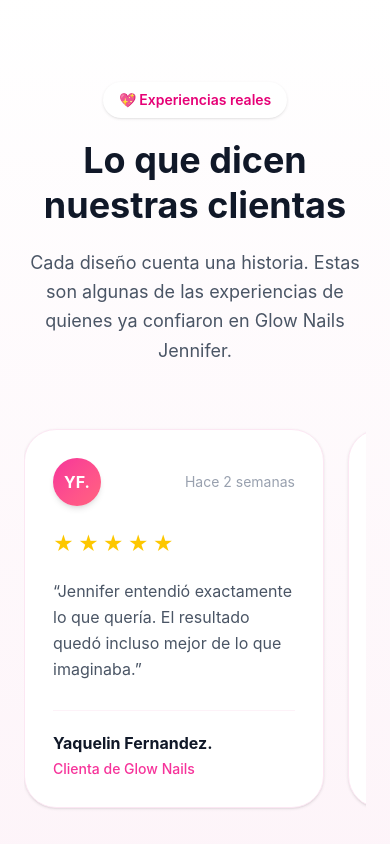
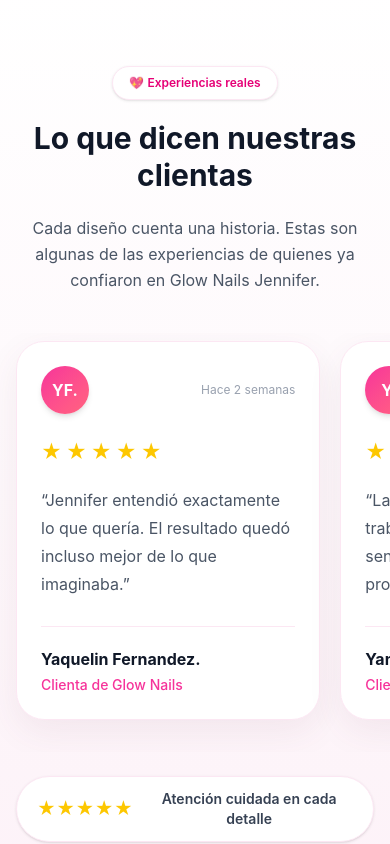
Before and after one commit to thedannytorres23-stack/glow-nails-Jennifer, a React app: page / in a window 390 px wide. Shown: the part 8100-8944 px from the top of the page. Built offline with nearby package versions, Linux system fonts and the light colour scheme; the HTML template or start-up script is replaced by a standard one.

Commit message:
Ser cambiarion ReviewCard y Testimonials para el diseno responsivo

```diff
--- a/src/components/cards/ReviewCard.jsx
+++ b/src/components/cards/ReviewCard.jsx
@@ -5,33 +5,63 @@
   fecha,
   iniciales,
 }) {
+  const estrellasValidas = Math.min(
+    5,
+    Math.max(0, Number(estrellas) || 0)
+  );
+
   return (
-    <article className=" glow-touch group flex h-full min-w-[300px] max-w-[360px] snap-start flex-col rounded-[2rem] border border-pink-100 bg-white p-7 shadow-sm transition-all duration-300 hover:-translate-y-2 hover:shadow-xl md:min-w-0">
-      <div className="flex items-center justify-between">
+    <article
+      className="
+        glow-touch group
+        flex h-full
+        min-w-[85%]
+        snap-center flex-col
+        rounded-[1.75rem]
+        border border-pink-100
+        bg-white
+        p-6
+        shadow-[0_12px_35px_rgba(115,65,85,0.08)]
+        transition-all duration-300
+
+        sm:min-w-[320px] sm:max-w-[370px] sm:p-7
+
+        md:min-w-0 md:max-w-none md:snap-none
+
+        lg:hover:-translate-y-2
+        lg:hover:border-pink-200
+        lg:hover:shadow-[0_20px_50px_rgba(115,65,85,0.14)]
+      "
+    >
+      <div className="flex items-center justify-between gap-4">
         <div
           className="
-            flex h-12 w-12 items-center justify-center
-            rounded-full bg-gradient-to-br from-pink-500 to-rose-400
-            font-bold text-white shadow-md
+            flex h-12 w-12 shrink-0 items-center justify-center
+            rounded-full
+            bg-gradient-to-br from-pink-500 to-rose-400
+            font-bold text-white
+            shadow-md
           "
+          aria-hidden="true"
         >
           {iniciales}
         </div>
 
-        <span className="text-sm text-gray-400">
+        <span className="text-right text-xs text-gray-400 sm:text-sm">
           {fecha}
         </span>
       </div>
 
       <div
         className="mt-6 flex gap-1"
-        aria-label={`${estrellas} de 5 estrellas`}
+        aria-label={`${estrellasValidas} de 5 estrellas`}
       >
         {Array.from({ length: 5 }).map((_, index) => (
           <span
             key={index}
+            aria-hidden="true"
             className={
-              index < estrellas
+              index < estrellasValidas
                 ? "text-xl text-yellow-400"
                 : "text-xl text-gray-200"
             }
@@ -41,11 +71,13 @@
         ))}
       </div>
 
-      <p className="mt-5 flex-1 text-base leading-relaxed text-gray-600">
-        “{texto}”
-      </p>
+      <blockquote className="mt-5 flex-1">
+        <p className="text-base leading-7 text-gray-600">
+          “{texto}”
+        </p>
+      </blockquote>
 
-      <div className="mt-7 border-t border-pink-50 pt-5">
+      <footer className="mt-7 border-t border-pink-100 pt-5">
         <h3 className="font-bold text-gray-900">
           {nombre}
         </h3>
@@ -53,7 +85,7 @@
         <p className="mt-1 text-sm font-medium text-pink-500">
           Clienta de Glow Nails
         </p>
-      </div>
+      </footer>
     </article>
   );
 }
--- a/src/components/sections/Testimonials.jsx
+++ b/src/components/sections/Testimonials.jsx
@@ -1,13 +1,5 @@
 import reviews from "../../data/reviews";
 import ReviewCard from "../cards/ReviewCard";
-
-
-<section
-  id="resenas"
-  className="bg-gradient-to-b from-white to-pink-50 px-6 py-24"
-></section>
-
-
 
 export default function Testimonials() {
   const reviewsActivas = reviews.filter(
@@ -15,29 +7,36 @@
   );
 
   return (
-    <section className="bg-gradient-to-b from-white to-pink-50 px-6 py-24">
+    <section
+      id="resenas"
+      className="bg-gradient-to-b from-white to-pink-50 py-20 sm:py-24 lg:py-28"
+    >
       <div className="mx-auto max-w-7xl">
-        <header className="mx-auto mb-14 max-w-3xl text-center">
-          <span className="inline-flex rounded-full bg-white px-4 py-2 text-sm font-semibold text-pink-600 shadow-sm">
+        <header className="mx-auto mb-10 max-w-3xl px-4 text-center sm:mb-14 sm:px-6">
+          <span className="inline-flex rounded-full border border-pink-100 bg-white px-4 py-2 text-xs font-semibold text-pink-600 shadow-sm sm:text-sm">
             💖 Experiencias reales
           </span>
 
-          <h2 className="mt-5 text-4xl font-bold leading-tight text-gray-900 md:text-5xl">
+          <h2 className="mt-5 text-3xl font-bold leading-tight text-gray-900 sm:text-4xl md:text-5xl">
             Lo que dicen nuestras clientas
           </h2>
 
-          <p className="mx-auto mt-5 max-w-2xl text-lg leading-relaxed text-gray-600">
+          <p className="mx-auto mt-5 max-w-2xl text-base leading-relaxed text-gray-600 sm:text-lg">
             Cada diseño cuenta una historia. Estas son algunas de las
             experiencias de quienes ya confiaron en Glow Nails Jennifer.
           </p>
         </header>
 
+        {reviewsActivas.length > 0 ? (
           <div
             className="
-            flex snap-x snap-mandatory gap-6 overflow-x-auto
-            pb-8 pt-2
+              flex snap-x snap-mandatory gap-5 overflow-x-auto
+              px-4 pb-8 pt-2
+              [scrollbar-width:none]
+              [&::-webkit-scrollbar]:hidden
+              sm:px-6
               md:grid md:grid-cols-2 md:overflow-visible
-            lg:grid-cols-3
+              lg:grid-cols-3 lg:gap-8
             "
           >
             {reviewsActivas.map((review) => (
@@ -51,10 +50,20 @@
               />
             ))}
           </div>
+        ) : (
+          <div className="mx-4 rounded-3xl border border-pink-100 bg-white px-6 py-10 text-center shadow-sm sm:mx-6">
+            <p className="font-semibold text-gray-700">
+              Próximamente compartiremos nuevas experiencias.
+            </p>
+          </div>
+        )}
 
-        <div className="mt-12 flex justify-center">
-          <div className="inline-flex items-center gap-3 rounded-full border border-pink-100 bg-white px-6 py-3 shadow-sm">
-            <span className="text-lg text-yellow-400">
+        <div className="mt-6 flex justify-center px-4 sm:mt-10 sm:px-6">
+          <div className="inline-flex flex-col items-center gap-1 rounded-3xl border border-pink-100 bg-white px-5 py-3 text-center shadow-sm min-[380px]:flex-row min-[380px]:gap-3 min-[380px]:rounded-full sm:px-6">
+            <span
+              className="text-lg tracking-wide text-yellow-400"
+              aria-hidden="true"
+            >
               ★★★★★
             </span>
 
```
Lines whose indentation alone changed are shown as unchanged.
